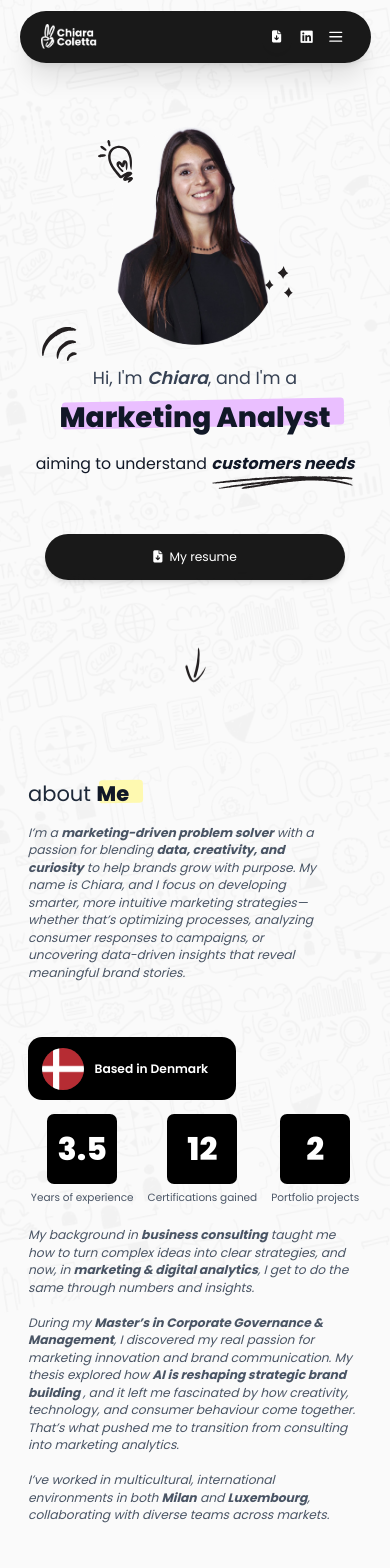
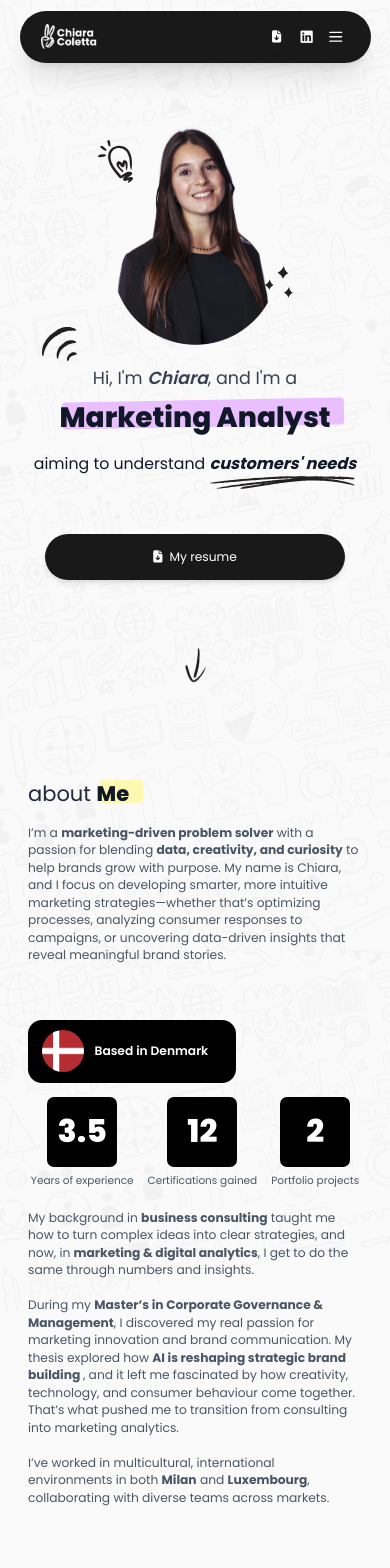
Before and after one commit to Manulapo/ma-portfolio-notion, a Vue app: page / in a window 390 px wide. Shown: the top 1568 px of the page. Built offline with nearby package versions, Linux system fonts and the light colour scheme.

Commit message:
refactor: update button label and add icon in Certifications, change link text in Footer, fix typo in Hero, adjust paragraph styles in About, and add CNAME file

```diff
--- a/src/components/Certifications.vue
+++ b/src/components/Certifications.vue
@@ -11,7 +11,8 @@
             <div class="flex justify-center mt-6 md:hidden">
                 <button v-if="displayedCertifications.length < certifications.length" @click="loadMore"
                     class="inline-flex items-center gap-2 sm:gap-3 bg-black/90 backdrop-blur-sm text-white text-sm sm:text-base rounded-full shadow-md transition ease-in-out w-fit px-4 py-2 sm:py-2 sm:w-auto justify-center">
-                    Load More
+                    More
+                    <i class="fa-solid fa-arrow-rotate-right"></i>
                 </button>
             </div>
         </div>
--- a/src/components/Footer.vue
+++ b/src/components/Footer.vue
@@ -21,7 +21,7 @@
                 </div>
 
                 <nav class="flex-1 flex items-center justify-center gap-4 h-full">
-                    <a href="#about" class="text-sm text-gray-200 hover:underline">About</a>
+                    <a :href="links.vizzy" class="text-sm text-gray-200 hover:underline">Vizzy</a>
                     <span class="text-gray-600">·</span>
                     <a href="https://www.femella.org/" class="text-sm text-gray-200 hover:underline">femella</a>
                     <span class="text-gray-600">·</span>
--- a/src/components/Hero.vue
+++ b/src/components/Hero.vue
@@ -16,7 +16,7 @@
 
                     <p class="text-center md:text-start text-lg sm:text-2xl md:text-4xl mb-4">aiming to understand
                         <Underline size="xl" mobile-size="l">
-                            <span class="italic font-bold">customers needs</span>
+                            <span class="italic font-bold">customers' needs</span>
                         </Underline>
                     </p>
 
--- a/src/components/Section.vue
+++ b/src/components/Section.vue
@@ -11,7 +11,7 @@
                         :class="['inline-block', doodleSize ? doodleSize : 'w-8 sm:w-10 md:w-12 h-8 sm:h-10 md:h-12', 'align-middle', 'z-10', 'absolute', '-right-12 sm:-right-14 md:-right-15']" />
                 </h2>
             </header>
-            <p class="text-gray-600 italic mb-6 sm:mb-9 md:mb-12 max-w-[90%] text-sm sm:text-base"
+            <p class="text-gray-600 mb-6 sm:mb-9 md:mb-12 max-w-full sm:max-w-[90%] text-sm sm:text-base"
                 v-html="sectionDesc" />
             <slot />
         </div>
--- a/src/views/About.vue
+++ b/src/views/About.vue
@@ -22,7 +22,7 @@
                 </div>
 
                 <div class="flex flex-col gap-12 items-center ">
-                    <p class="md:flex-1 text-gray-600 italic text-sm sm:text-base">
+                    <p class="md:flex-1 text-gray-600 text-sm sm:text-base">
                         My background in <b>business consulting</b> taught me how to turn complex ideas into clear
                         strategies,
                         and now, in <b>marketing & digital analytics</b>, I get to do the same through numbers and
@@ -53,7 +53,7 @@
 
                     </div>
 
-                    <p class="md:flex-1 text-gray-600 italic text-sm sm:text-base">
+                    <p class="md:flex-1 text-gray-600 text-sm sm:text-base">
                         Originally from <b>Italy</b> and now based in <b>Copenhagen</b>, I specialize in combining
                         <Underline custom-class="absolute" class="font-bold" :hide-on-mobile="true">
                             data analysis and
```
Also changed, not shown: 1 other file (tests, documents, lock files or other folders).
